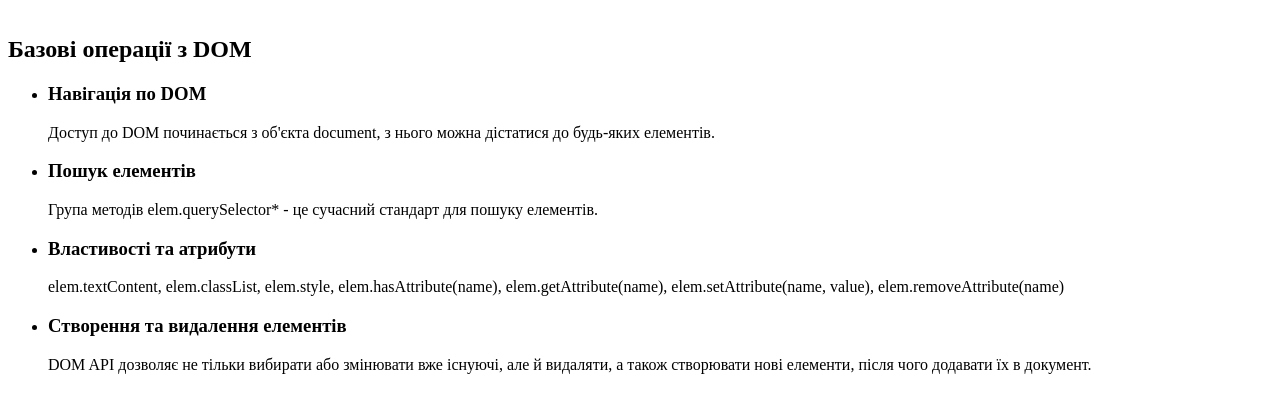
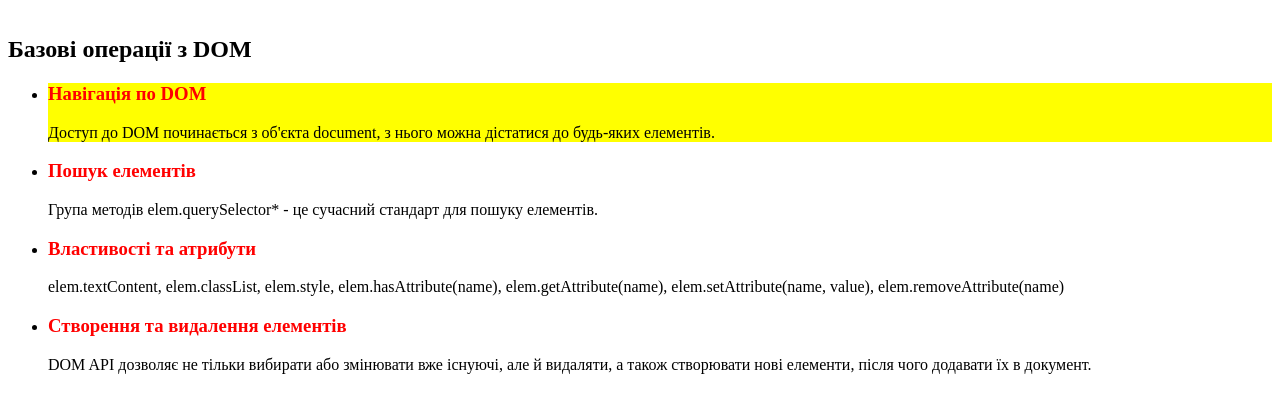
Before and after one commit to MykolaMosalov/BC78-JS, a plain HTML site: page index.html in a window 1280 px wide. Drawn offline with Linux system fonts and the light colour scheme.

Commit message:
task-9-11

```diff
--- a/js/app.js
+++ b/js/app.js
@@ -200,17 +200,27 @@ const listEl = document.querySelector(".list");
 // console.log(listEl);
 //!----- Task-4-----//
 const topicsEl = document.querySelectorAll("[data-topic]");
-console.log(topicsEl);
+// console.log(topicsEl);
 //!----- Task-5-----//
 const topicEl = document.querySelector("[data-topic]");
-console.log(topicEl);
+// console.log(topicEl);
 //!----- Task-6-----//
 // const lastTopicEl = document.querySelector("[data-topic='manipulation']");
 const lastTopicEl = topicsEl[topicsEl.length - 1];
-console.log(lastTopicEl);
+// console.log(lastTopicEl);
 //!----- Task-7-----//
 const titleSibling = titleEl.nextElementSibling;
-console.log(titleSibling);
+// console.log(titleSibling);
 //!----- Task-8-----//
 const subTitlesEl = document.querySelectorAll("h3");
-console.log(subTitlesEl);
+// console.log(subTitlesEl);
+//!----- Task-9-----//
+
+subTitlesEl.forEach((h3) => h3.classList.add("active"));
+
+//!----- Task-10-----//
+const navEl = document.querySelector("[data-topic='navigation']");
+// console.log(navEl);
+
+//!----- Task-11-----//
+navEl.style.backgroundColor = "yellow";
```
Also changed, not shown: css/main.css (line endings or trailing spaces).
